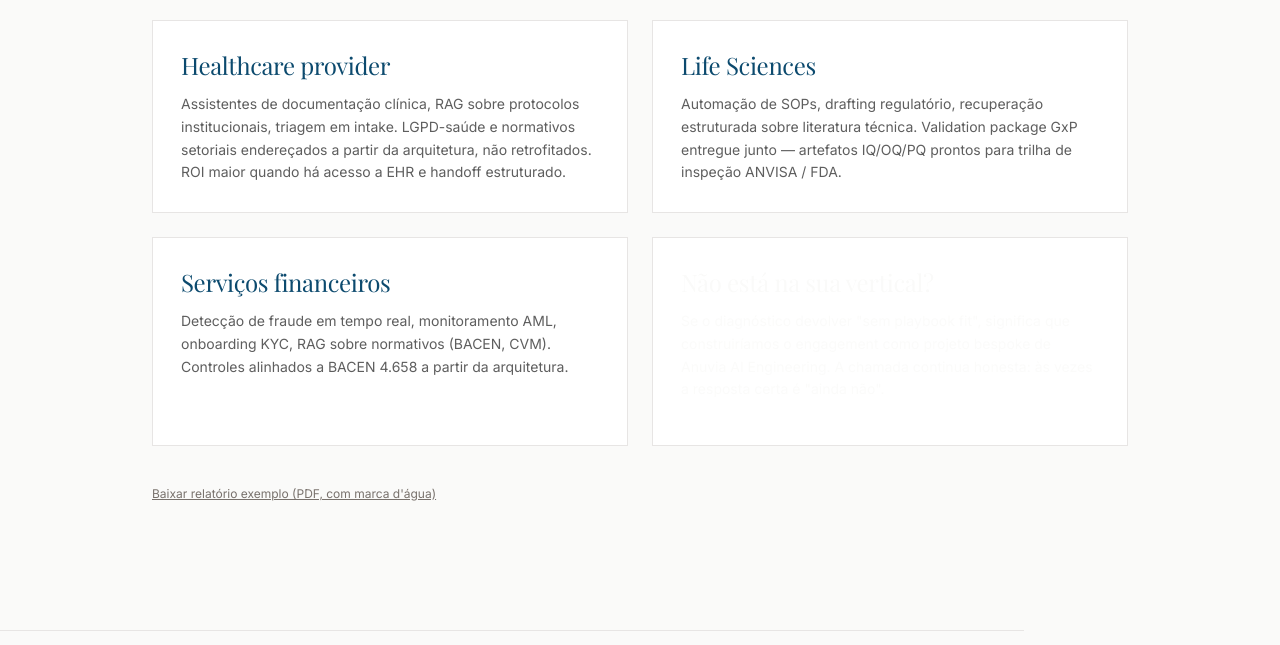
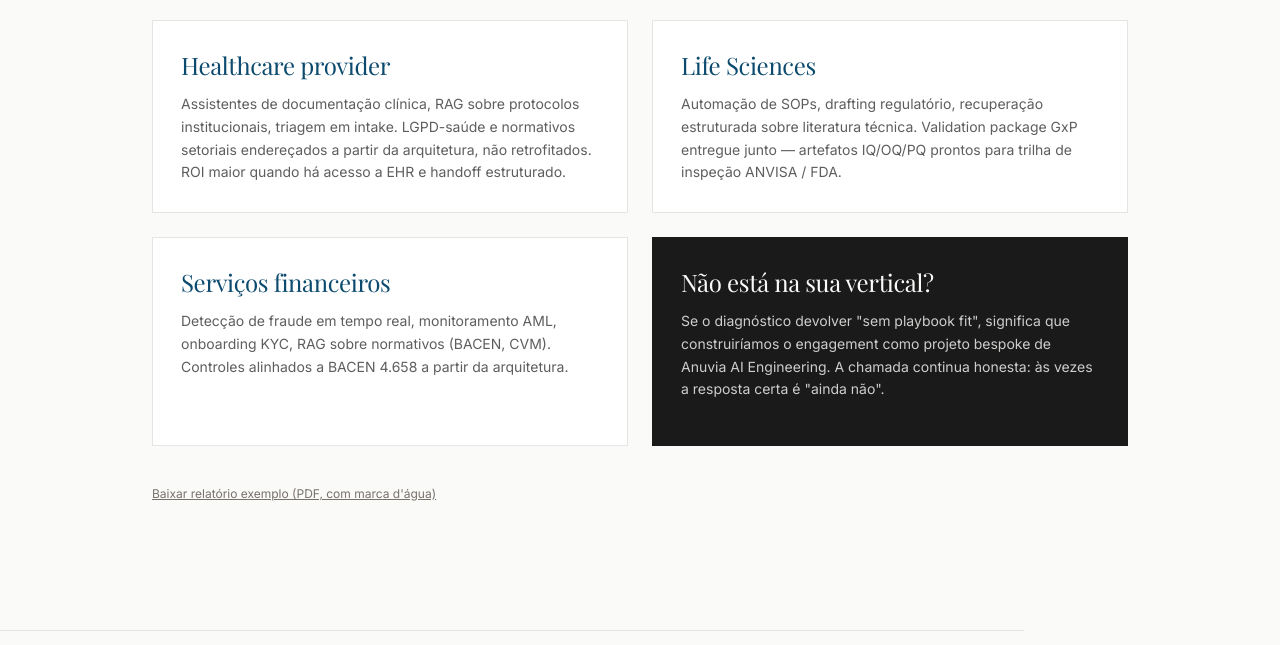
Before and after one commit to milavernazza/anuvia-lp, a FastAPI app: page /industry/diagnostic in a window 1280 px wide. Shown: the part 3241-3886 px from the top of the page. Run offline with FastAPI, Linux system fonts and the light colour scheme; data that the repository does not hold is empty; parts of the project's set-up code (start-up, migrations or seed data) failed here and were passed over.

Commit message:
fix(visual): industry CTA cards dark bg with readable text

```diff
--- a/templates/industry_assessment.html
+++ b/templates/industry_assessment.html
@@ -271,9 +271,9 @@
       <p class="h-serif text-2xl mb-3 text-accent">Financial services</p>
       <p class="text-sm text-ink/70 leading-relaxed">Real-time fraud detection, AML monitoring, KYC onboarding, RAG over regulatory normatives (BACEN, CVM). BACEN 4.658-aligned controls from the architecture.</p>
     </div>
-    <div class="card p-7 bg-ink text-paper">
-      <p class="h-serif text-2xl mb-3">Not in your vertical?</p>
-      <p class="text-sm text-paper/80 leading-relaxed mb-4">If the diagnostic returns "no playbook fit," that means we'd build the engagement as a bespoke Anuvia AI Engineering project. The call is still honest: sometimes the right answer is "not yet."</p>
+    <div class="p-7" style="background:#1a1a1a; color:#fafaf9; border:1px solid #1a1a1a">
+      <p class="h-serif text-2xl mb-3" style="color:#fafaf9">Not in your vertical?</p>
+      <p class="text-sm leading-relaxed mb-4" style="color:rgba(250,250,249,0.8)">If the diagnostic returns "no playbook fit," that means we'd build the engagement as a bespoke Anuvia AI Engineering project. The call is still honest: sometimes the right answer is "not yet."</p>
     </div>
   </div>
   {% else %}
@@ -301,9 +301,9 @@
       <p class="h-serif text-2xl mb-3 text-accent">Serviços financeiros</p>
       <p class="text-sm text-ink/70 leading-relaxed">Detecção de fraude em tempo real, monitoramento AML, onboarding KYC, RAG sobre normativos (BACEN, CVM). Controles alinhados a BACEN 4.658 a partir da arquitetura.</p>
     </div>
-    <div class="card p-7 bg-ink text-paper">
-      <p class="h-serif text-2xl mb-3">Não está na sua vertical?</p>
-      <p class="text-sm text-paper/80 leading-relaxed mb-4">Se o diagnóstico devolver "sem playbook fit", significa que construiríamos o engagement como projeto bespoke de Anuvia AI Engineering. A chamada continua honesta: às vezes a resposta certa é "ainda não".</p>
+    <div class="p-7" style="background:#1a1a1a; color:#fafaf9; border:1px solid #1a1a1a">
+      <p class="h-serif text-2xl mb-3" style="color:#fafaf9">Não está na sua vertical?</p>
+      <p class="text-sm leading-relaxed mb-4" style="color:rgba(250,250,249,0.8)">Se o diagnóstico devolver "sem playbook fit", significa que construiríamos o engagement como projeto bespoke de Anuvia AI Engineering. A chamada continua honesta: às vezes a resposta certa é "ainda não".</p>
     </div>
   </div>
   {% endif %}
```
